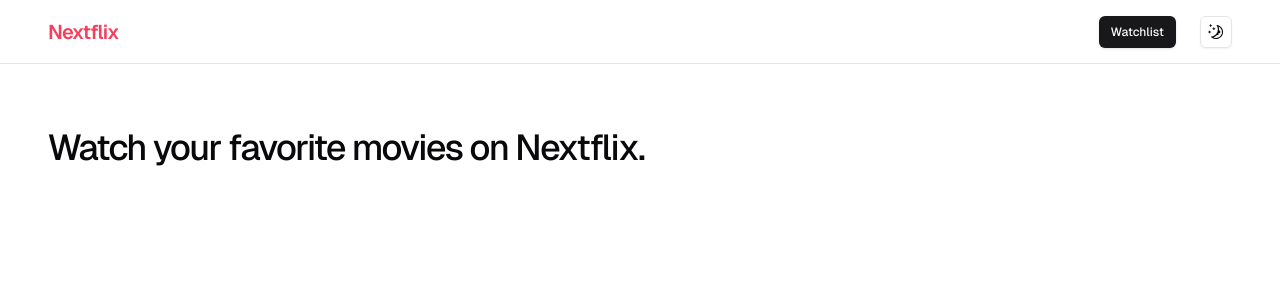
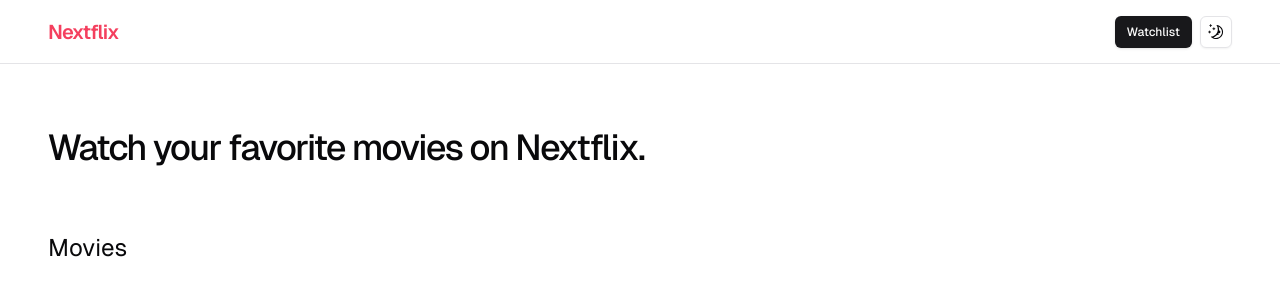
Before and after one commit to robiuzzaman4/nextflix, a Next.js app: page / in a window 1280 px wide. Shown: the top 300 px of the page. Built offline with nearby package versions, Linux system fonts and the light colour scheme.

Commit message:
feat: setup env api key

```diff
--- a/src/app/page.tsx
+++ b/src/app/page.tsx
@@ -1,10 +1,12 @@
 import React from "react";
 import Hero from "@/components/block/hero";
+import Movies from "@/components/block/movies";
 
 const HomePage = () => {
   return (
     <section>
       <Hero />
+      <Movies />
     </section>
   );
 };
--- /dev/null
+++ b/src/components/block/movies.tsx
@@ -0,0 +1,12 @@
+import React from "react";
+import Container from "@/components/block/container";
+
+const Movies = () => {
+  return (
+    <Container>
+      <h1 className="text-2xl">Movies</h1>
+    </Container>
+  );
+};
+
+export default Movies;
--- a/src/components/block/navbar.tsx
+++ b/src/components/block/navbar.tsx
@@ -14,7 +14,7 @@ const Navbar = () => {
         >
           Nextflix
         </Link>
-        <div className="flex items-center gap-6">
+        <div className="flex items-center gap-2">
           <Button asChild size="sm">
             <Link href="/watchlist">Watchlist</Link>
           </Button>
```
Also changed, not shown: 1 other file (tests, documents, lock files or other folders).
